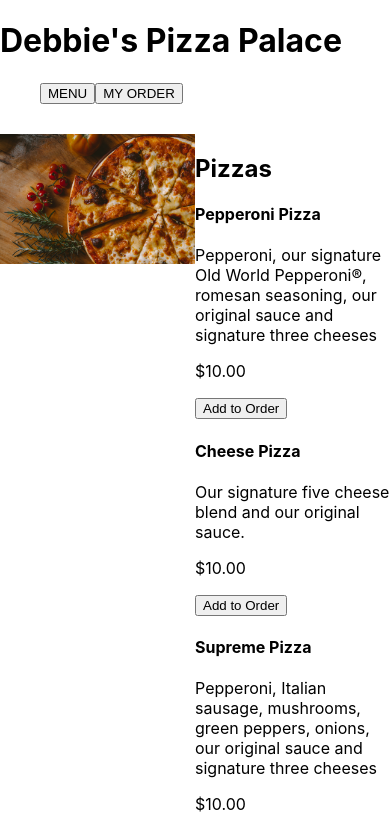
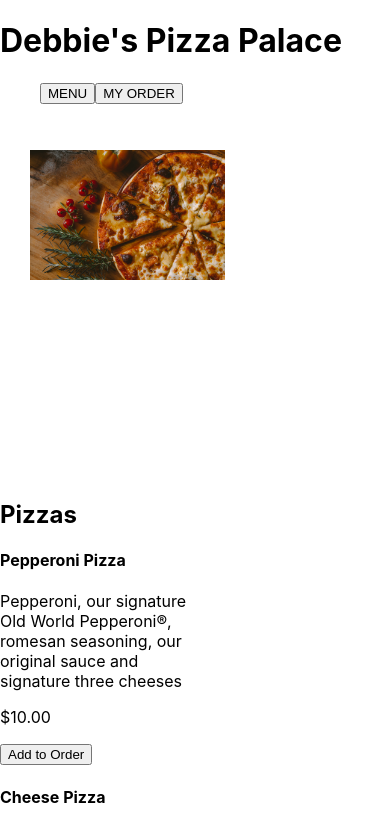
Before and after one commit to kattyeye/react-restaurant-app, a React (Create React App) app: page / in a window 390 px wide. Shown: the top 829 px of the page. Built offline with nearby package versions, Linux system fonts and the light colour scheme.

Commit message:
Adding some styling to mobile, media query testing

```diff
--- a/src/App.css
+++ b/src/App.css
@@ -15,6 +15,14 @@
   width: 50%;
   height: 300px;
   object-fit: cover;
+  margin: 30px;
+}
+@media only screen and (min-device-width: 375px) and (max-device-width: 812px) {
+  .menu-container {
+    display: flex;
+    flex-direction: column;
+    margin: 10px auto;
+  }
 }
 .menu-images img {
   width: 100%;
--- a/src/MENU/MenuList.js
+++ b/src/MENU/MenuList.js
@@ -14,7 +14,7 @@ function MenuList(props) {
               <img src={item.sectionImage.path} alt={item.sectionImage.alt} />
             </div>
             <div className="menu-text">
-              <h2> {item.name}</h2>
+              <h2>{item.name}</h2>
 
               {item.menuItems.map((childItem, childIndex) => {
                 return (
```
